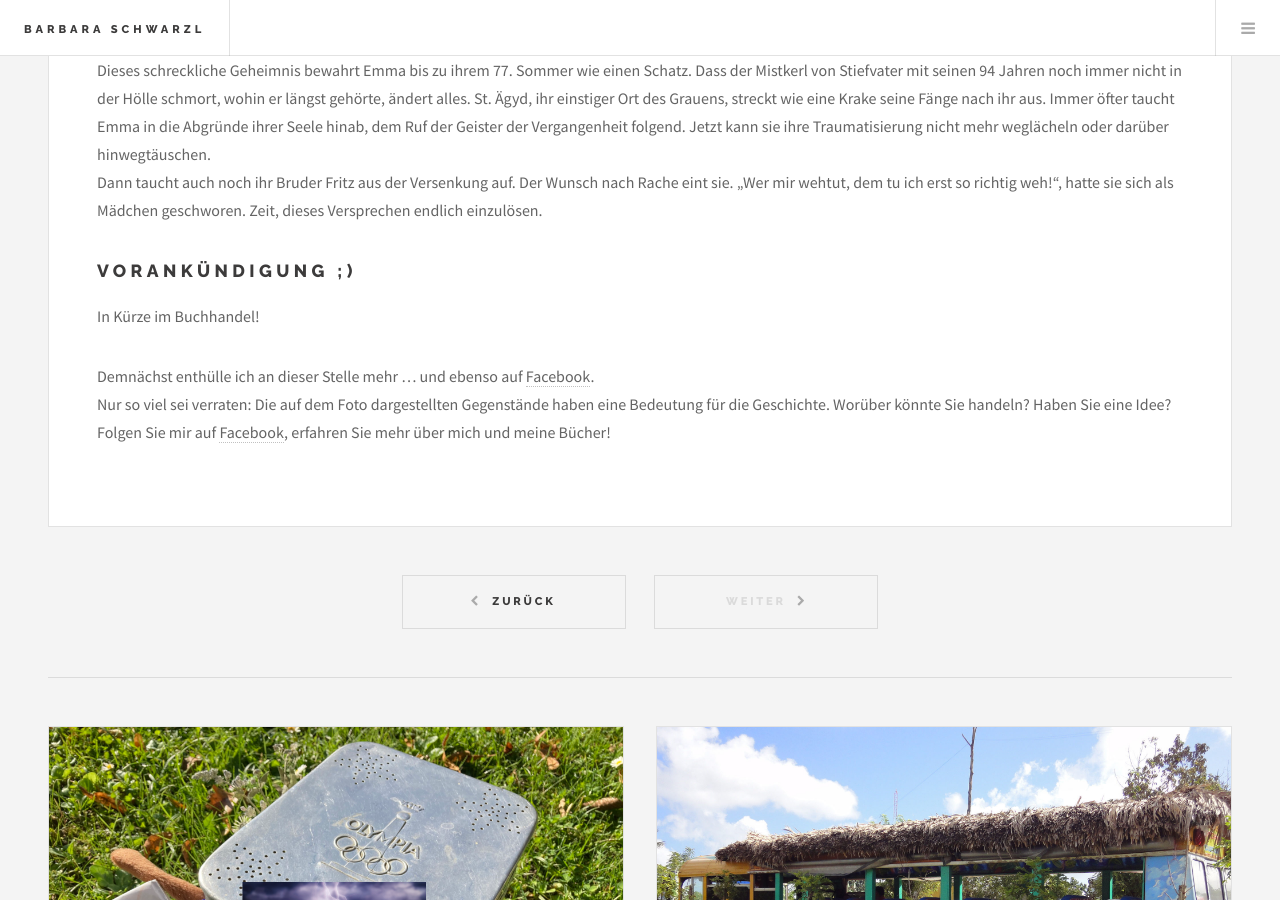
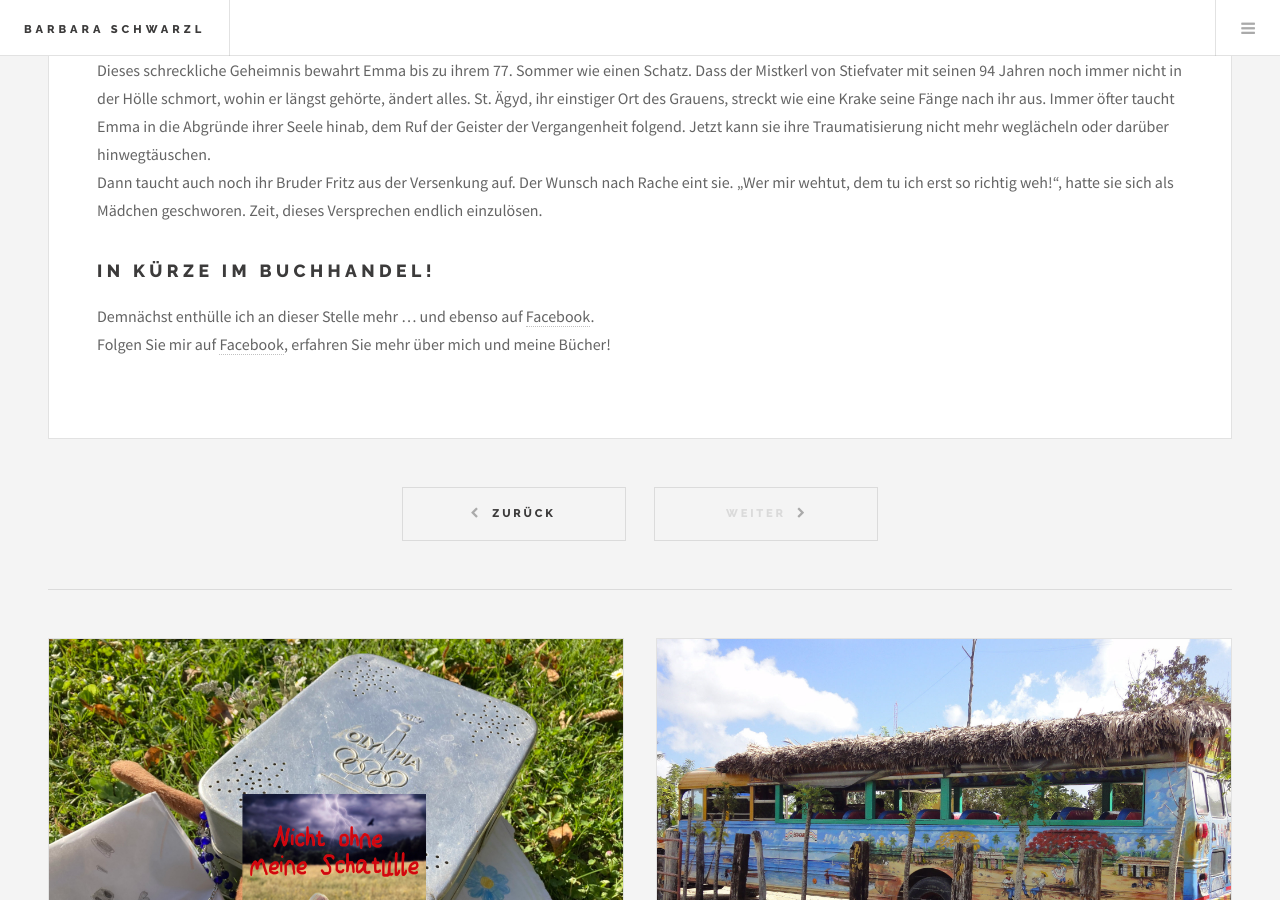
Before and after one commit to bschwarzl/bschwarzl.github.io, a Jekyll site: the page built from _posts/2021-04-14-nicht-ohne-meine-schatulle.markdown, in a window 1280 px wide and 900 px high, scrolled down 1418 px. Built offline with Jekyll 4.4.1, drawn with Linux system fonts in a browser that asks for light colours.

Commit message:
Update for webiste

```diff
--- a/_posts/2021-04-14-nicht-ohne-meine-schatulle.markdown
+++ b/_posts/2021-04-14-nicht-ohne-meine-schatulle.markdown
@@ -13,11 +13,9 @@ Dieses schreckliche Geheimnis bewahrt Emma bis zu ihrem 77. Sommer wie einen Sch
 Dann taucht auch noch ihr Bruder Fritz aus der Versenkung auf. Der Wunsch nach Rache eint sie.
 „Wer mir wehtut, dem tu ich erst so richtig weh!“, hatte sie sich als Mädchen geschworen. Zeit, dieses Versprechen endlich einzulösen. <br>
 
-## Vorankündigung ;)
+## In Kürze im Buchhandel! <br>
 
-In Kürze im Buchhandel! <br>
-
-Demnächst enthülle ich an dieser Stelle mehr ... und ebenso auf [Facebook] [facebook]. <br> Nur so viel sei verraten: Die auf dem Foto dargestellten Gegenstände haben eine Bedeutung für die Geschichte. Worüber könnte Sie handeln? Haben Sie eine Idee? <br> Folgen Sie mir auf [Facebook] [facebook], erfahren Sie mehr über mich und meine Bücher! <br>
+Demnächst enthülle ich an dieser Stelle mehr ... und ebenso auf [Facebook] [facebook]. <br> Folgen Sie mir auf [Facebook] [facebook], erfahren Sie mehr über mich und meine Bücher! <br>
 
 
 [facebook]: https://www.facebook.com/schreibendeApothekerin/
```
